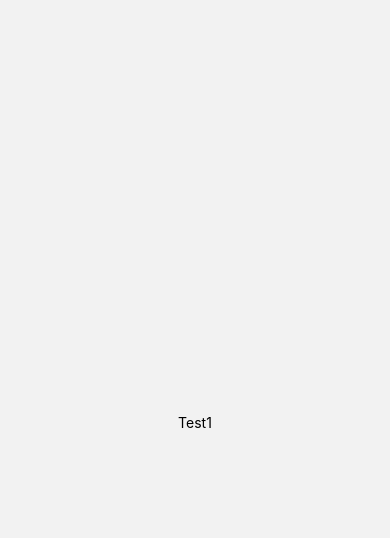
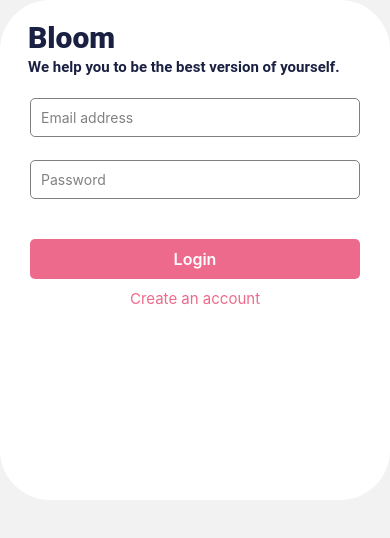
Before and after one commit to ChanmithK/CTSE_Project, a React Native app: screen /Login in a window 390 px wide. Before the commit this address had no page. Shown: the top 538 px of the page. Built offline with nearby package versions, Linux system fonts and the light colour scheme.

Commit message:
sample login for dev purposes

```diff
--- a/Navigation.js
+++ b/Navigation.js
@@ -3,6 +3,7 @@ import { NavigationContainer } from "@react-navigation/native";
 import { createStackNavigator } from "@react-navigation/stack";
 import { Test } from "./screens/Test";
 import { Test2 } from "./screens/Test2";
+import LoginForm from "./components/Common/Login";
 
 const Stack = createStackNavigator();
 const screenOptions = { headerShown: false };
@@ -10,9 +11,10 @@ const screenOptions = { headerShown: false };
 const SignedInStack = () => {
   return (
     <NavigationContainer>
-      <Stack.Navigator initialRouteName="Test1" screenOptions={screenOptions}>
+      <Stack.Navigator initialRouteName="Login" screenOptions={screenOptions}>
         <Stack.Screen name="Test1" component={Test} />
         <Stack.Screen name="Test2" component={Test2} />
+        <Stack.Screen name="Login" component={LoginForm} />
       </Stack.Navigator>
     </NavigationContainer>
   );
--- /dev/null
+++ b/components/Common/FormikLogin.js
@@ -0,0 +1,186 @@
+import {
+  View,
+  Text,
+  Image,
+  TextInput,
+  Button,
+  StyleSheet,
+  TouchableOpacity,
+  ActivityIndicator,
+} from "react-native";
+import AsyncStorage from "@react-native-async-storage/async-storage";
+import { signInWithEmailAndPassword } from "@firebase/auth";
+import { auth, db, storage } from "../../firebase";
+import React, { useState } from "react";
+import * as Yup from "yup";
+import { Formik } from "formik";
+import { collection, getDocs, query, where } from "firebase/firestore";
+import { useNavigation } from "@react-navigation/native";
+
+const LoginSchema = Yup.object().shape({
+  password: Yup.string()
+    .required("Password is required")
+    .min(6, "Password is too short - should be 6 characters minimum"),
+  email: Yup.string().email().required("Email is required"),
+});
+
+const FormikLogin = () => {
+  const [loading, setLoading] = useState(false);
+
+  const navigation = useNavigation();
+  const onLogin = async (email, password) => {
+    setLoading(true);
+    try {
+      await signInWithEmailAndPassword(auth, email, password).then(
+        (userCredential) => {
+          // Signed in
+          const user = userCredential.user;
+          const usersCollectionRef = collection(db, "Users");
+          const getUsers = async () => {
+            const filterdData = query(
+              usersCollectionRef,
+              where("userId", "==", user.uid)
+            );
+            const querySnapshot = await getDocs(filterdData);
+
+            const userData = querySnapshot.docs.map((doc) => ({
+              ...doc.data(),
+              id: doc.id,
+            }));
+            AsyncStorage.setItem("UserData", JSON.stringify(userData[0]));
+            AsyncStorage.setItem("UserID", JSON.stringify(userData[0].id));
+            AsyncStorage.setItem("UserRole", JSON.stringify(userData[0].role));
+
+            //   if (userData[0].role === "User") {
+            //     navigation.navigate("ClientHomeScreen");
+            //   } else {
+            //     navigation.navigate("AppointmentListScreen");
+            //   }
+
+            navigation.navigate("Test1");
+            setLoading(false);
+          };
+          getUsers();
+          // ...
+        }
+      );
+      console.log("Logged in successfully", email, password);
+    } catch (error) {
+      console.log("Error logging in: ", error);
+    }
+  };
+  return (
+    <>
+      {loading ? (
+        <ActivityIndicator
+          size="large"
+          color="#ED6A8C"
+          style={{ marginVertical: "50%" }}
+        />
+      ) : (
+        <Formik
+          initialValues={{ email: "", password: "" }}
+          onSubmit={(values) => {
+            onLogin(values.email, values.password);
+            // navigation.goBack();
+            // navigation.navigate("ClientHomeScreen");
+          }}
+          validationSchema={LoginSchema}
+          validateOnMount={false}
+        >
+          {({
+            handleBlur,
+            handleChange,
+            handleSubmit,
+            values,
+            errors,
+            isValid,
+          }) => (
+            <>
+              <View style={styles.container}>
+                <View style={styles.textfield}>
+                  <TextInput
+                    placeholder="Email address"
+                    placeholderTextColor="gray"
+                    multiline={false}
+                    style={styles.input}
+                    onChangeText={handleChange("email")}
+                    onBlur={handleBlur("email")}
+                    value={values.email}
+                  />
+                </View>
+                {errors.email && (
+                  <Text style={styles.formikErrorMessage}>{errors.email}</Text>
+                )}
+
+                <View style={styles.textfield}>
+                  <TextInput
+                    placeholder="Password"
+                    secureTextEntry={true}
+                    placeholderTextColor="gray"
+                    multiline={false}
+                    style={styles.input}
+                    onChangeText={handleChange("password")}
+                    onBlur={handleBlur("password")}
+                    value={values.password}
+                  />
+                </View>
+                {errors.password && (
+                  <Text style={styles.formikErrorMessage}>
+                    {errors.password}
+                  </Text>
+                )}
+              </View>
+
+              <TouchableOpacity
+                onPress={handleSubmit}
+                style={styles.buttonContainer}
+              >
+                <Text style={styles.buttonText}>Login</Text>
+              </TouchableOpacity>
+            </>
+          )}
+        </Formik>
+      )}
+    </>
+  );
+};
+
+const styles = StyleSheet.create({
+  container: {
+    flexDirection: "column",
+  },
+  textfield: {
+    padding: 10,
+    marginTop: 3,
+  },
+  input: {
+    borderColor: "gray",
+    borderWidth: 1,
+    borderRadius: 5,
+    padding: 10,
+  },
+
+  buttonContainer: {
+    marginHorizontal: 10,
+    marginVertical: 10,
+    padding: 10,
+    borderRadius: 5,
+    marginTop: 30,
+    backgroundColor: "#ED6A8C",
+  },
+  buttonText: {
+    color: "white",
+    fontSize: 16,
+    fontWeight: "600",
+    textAlign: "center",
+  },
+  formikErrorMessage: {
+    color: "red",
+    fontSize: 12,
+    marginLeft: 10,
+    marginTop: -5,
+  },
+});
+
+export default FormikLogin;
--- a/components/Common/Login.js
+++ b/components/Common/Login.js
@@ -0,0 +1,104 @@
+import {
+    View,
+    Text,
+    StyleSheet,
+    Image,
+    KeyboardAvoidingView,
+    TouchableOpacity,
+  } from "react-native";
+  import React from "react";
+  import FormikLogin from "./FormikLogin";
+  import { useNavigation } from "@react-navigation/native";
+
+  const LoginForm = () => {
+    const navigation = useNavigation();
+    return (
+      <View>
+        {/* <LoginImage /> */}
+        <KeyboardAvoidingView
+          behavior="position"
+          keyboardVerticalOffset={-110}
+          enabled
+        >
+          <View style={styles.LoginContaier}>
+            <View style={styles.FormikForm}>
+              <Text style={styles.MainTitle}>Bloom</Text>
+              <Text style={styles.SubTitle}>
+                We help you to be the best version of yourself.
+              </Text>
+              <View style={{ marginTop: 9 }}>
+                <FormikLogin />
+              </View>
+              <View>
+                <TouchableOpacity
+                  onPress={() => {
+                    navigation.navigate("InitialPageScreen");
+                  }}
+                >
+                  <Text style={styles.CreateAccount}>Create an account</Text>
+                </TouchableOpacity>
+              </View>
+            </View>
+          </View>
+        </KeyboardAvoidingView>
+      </View>
+    );
+  };
+
+//   const LoginImage = () => (
+//     <View>
+//       <Image
+//         style={styles.Image}
+//         source={require("../assets/Images/LoginImage.png")}
+//       />
+//     </View>
+//   );
+
+  const styles = StyleSheet.create({
+    container: {
+      // padding: 20,
+      flex: 1,
+    },
+    image: {
+      width: 200,
+      height: 200,
+      alignSelf: "center",
+    },
+    LoginContaier: {
+      elevation: 10,
+      backgroundColor: "white",
+      borderRadius: 50,
+      height: 500,
+      // marginTop: 10,
+    },
+    FormikForm: {
+      padding: 20,
+    },
+    MainTitle: {
+      fontSize: 30,
+      marginHorizontal: 8,
+      color: "#1A2042",
+      fontFamily: "Roboto",
+      fontWeight: "800",
+    },
+    SubTitle: {
+      fontSize: 15,
+      marginHorizontal: 8,
+      color: "#1A2042",
+      fontFamily: "Roboto",
+      fontWeight: "600",
+      marginTop: 3,
+    },
+    Image: {
+      width: 310,
+      height: 340,
+      marginLeft: 50,
+    },
+    CreateAccount: {
+      fontSize: 15,
+      alignSelf: "center",
+      color: "#ED6A8C",
+    },
+  });
+
+  export default LoginForm;
```
Also changed, not shown: components/Client/Test.js (deleted).
